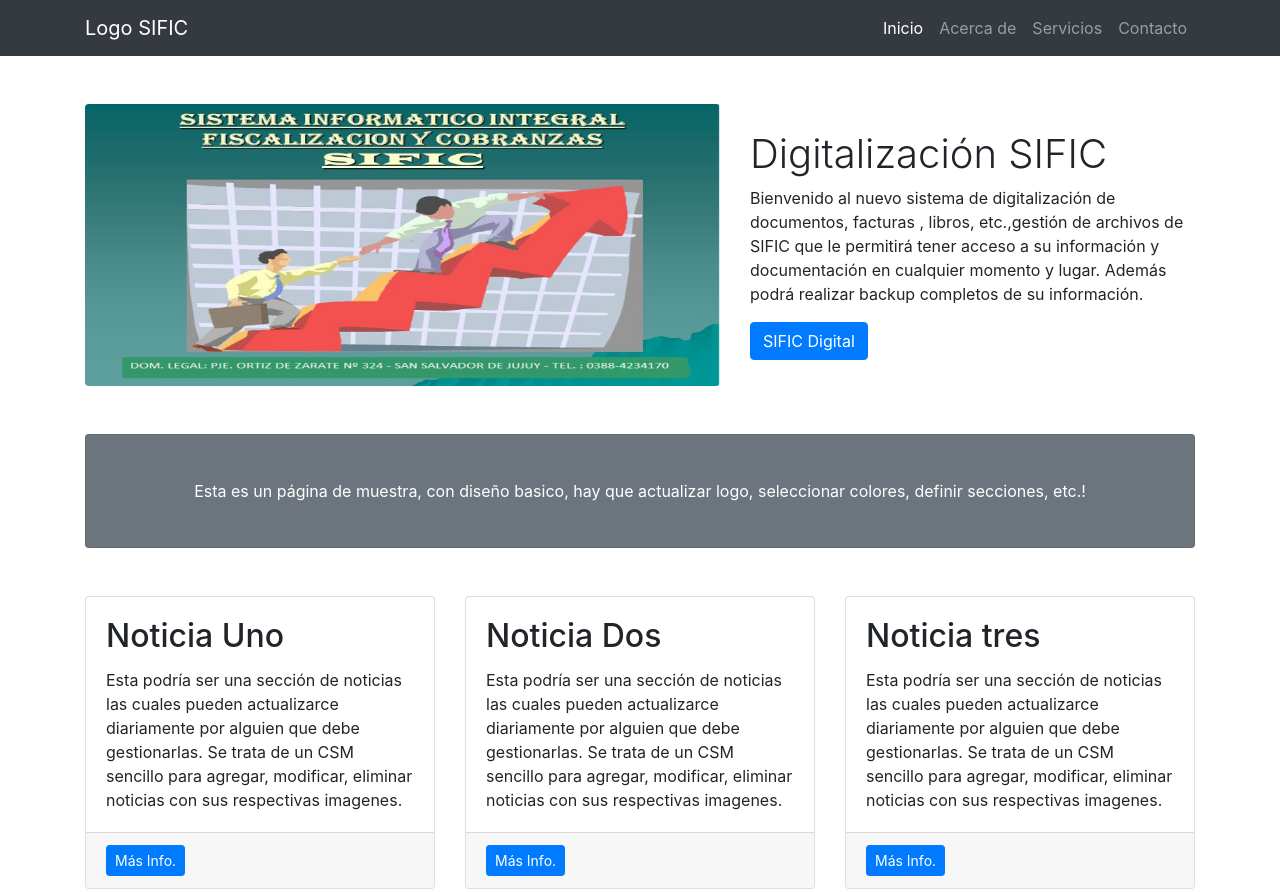
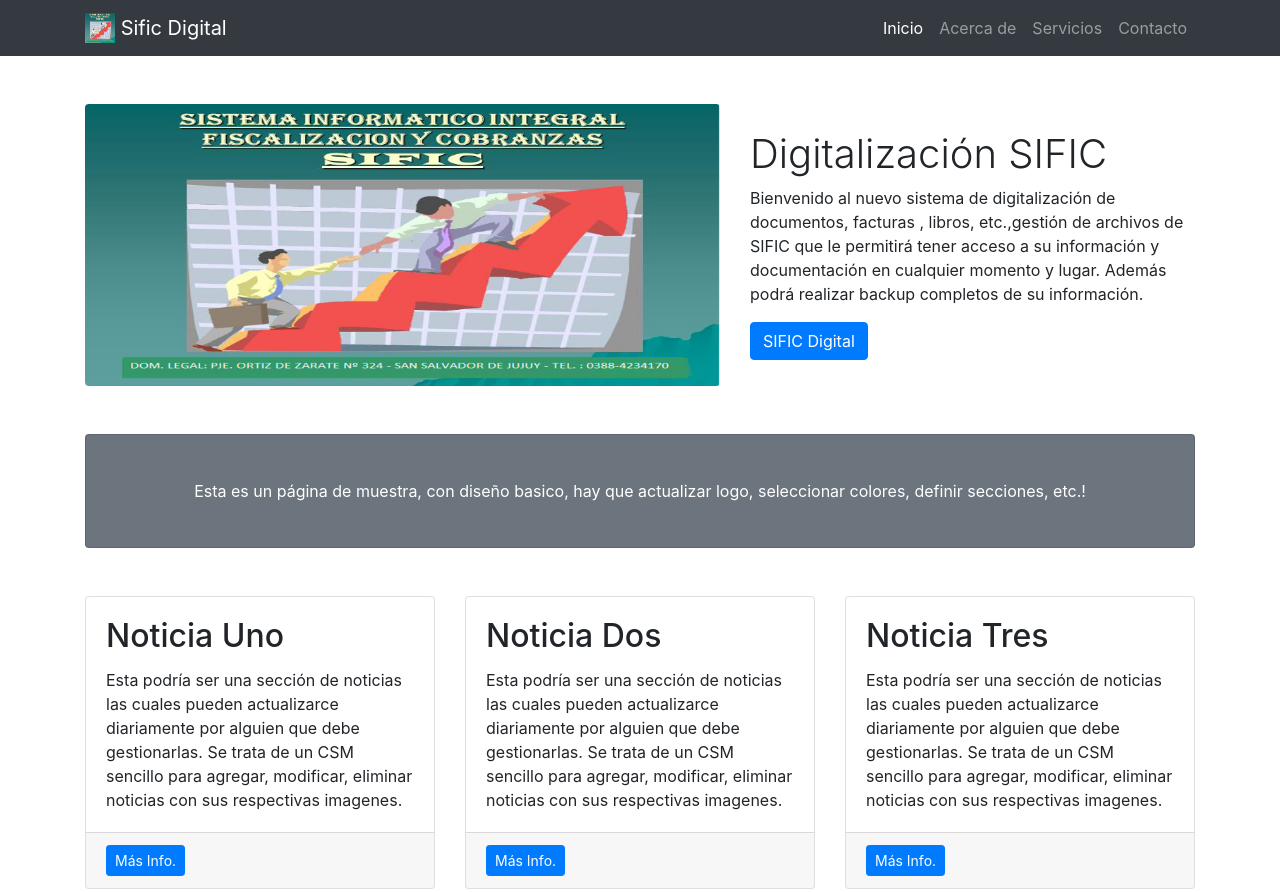
Before and after one commit to ramirogisone/sific-SB, a website: page index.html in a window 1280 px wide. Shown: the top 892 px of the page. Drawn offline with Linux system fonts and the light colour scheme; files whose address does not match are found by name.

Commit message:
actualizo header

```diff
--- a/index.html
+++ b/index.html
@@ -23,7 +23,7 @@
 <!-- Navigation -->
 <nav class="navbar navbar-expand-lg navbar-dark bg-dark fixed-top">
 	<div class="container">
-	<a class="navbar-brand" href="#">Logo SIFIC</a>
+	<a class="navbar-brand" href="#"><img src="../sific-small-business/img/logo-sific.jpg" width="30" height="30" class="d-inline-block align-top" alt=""> Sific Digital</a>
 	<button class="navbar-toggler" type="button" data-toggle="collapse" data-target="#navbarResponsive" aria-controls="navbarResponsive" aria-expanded="false" aria-label="Toggle navigation">
 		<span class="navbar-toggler-icon"></span>
 	</button>
@@ -102,7 +102,7 @@
 	<div class="col-md-4 mb-5">
 		<div class="card h-100">
 		<div class="card-body">
-			<h2 class="card-title">Noticia tres</h2>
+			<h2 class="card-title">Noticia Tres</h2>
 			<p class="card-text">Esta podría ser una sección de noticias las cuales pueden actualizarce diariamente por alguien que debe gestionarlas. Se trata de un CSM sencillo para agregar, modificar, eliminar noticias con sus respectivas imagenes.</p>
 		</div>
 		<div class="card-footer">
```
Also changed, not shown: img/logo-sific-sm.png (added).
